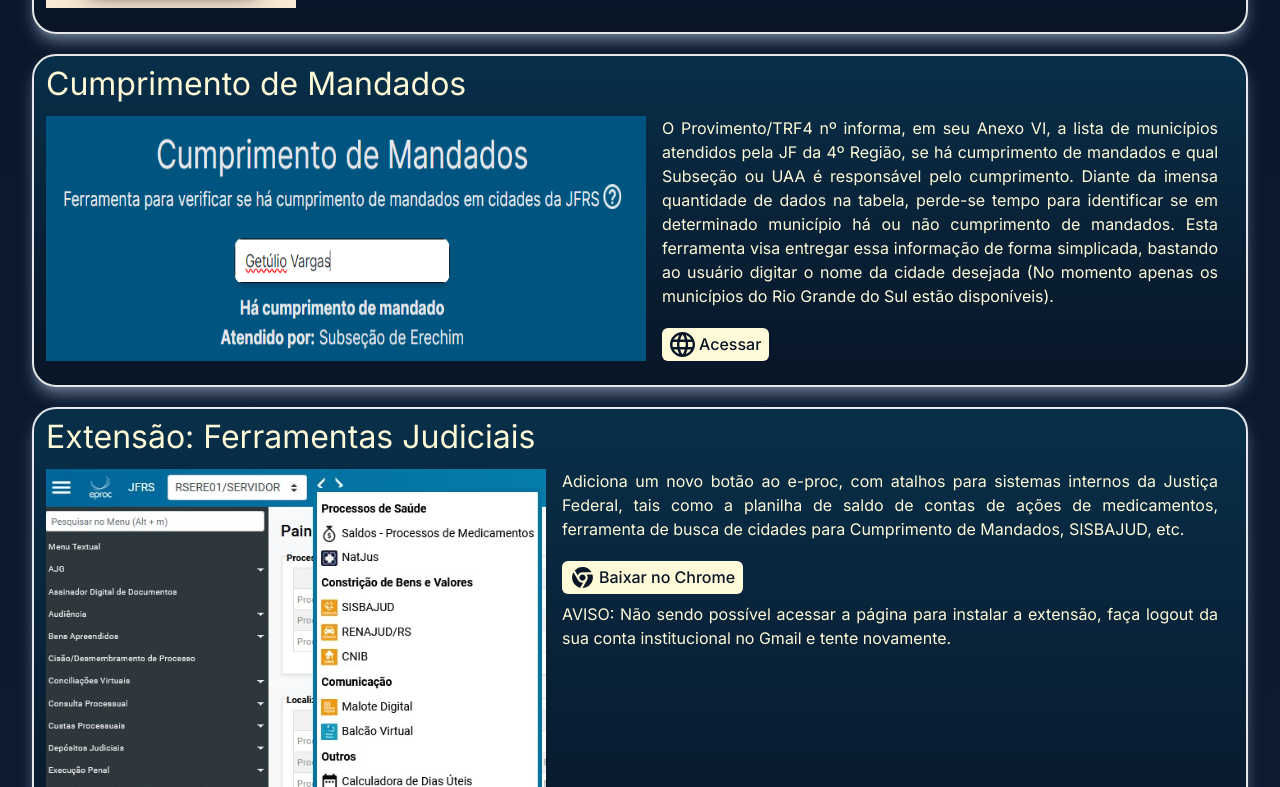
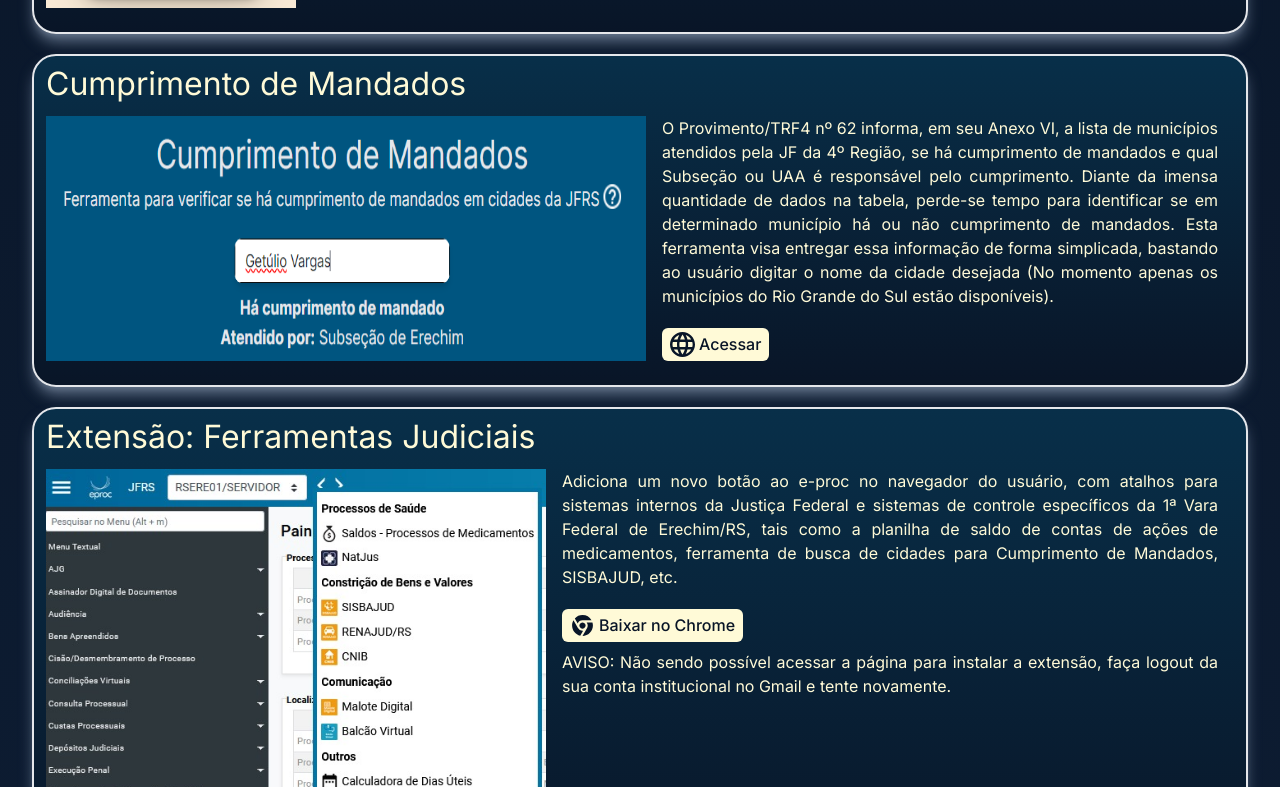
Before and after one commit to joaotextor/ferramentas-jf, a Next.js app: page /ferramentas-jf/ in a window 1280 px wide. Shown: the part 769-1556 px from the top of the page. Built offline with nearby package versions, Linux system fonts and the light colour scheme.

Commit message:
Update page.tsx

```diff
--- a/src/app/page.tsx
+++ b/src/app/page.tsx
@@ -94,7 +94,7 @@
             <div className="flex flex-wrap gap-4 justify-center max-md:mt-4">
               <ToolCard
                 title="Calculadora de dias úteis"
-                description="Apesar de o sistema e-Proc calcular automaticamente os dias úteis quando definimos um prazo de intimação, existem hipóteses em que necessitamos que o prazo se inicie somente a partir de determinada data (ex.: o prazo para entrega do laudo a partir da data da perícia). Esta ferramenta permite obter a data final por meio da seleção de uma data futura e a indicação do número de dias úteis a serem contados a partir dessa data. A ferramenta utiliza todos os feriados de 2023 até o final das férias advocatícias (20/01) de 2024, e considera individualmente os feriados municipais no Rio Grande do Sul (em breve também Santa Catarina e Paraná)."
+                description="Apesar de o sistema e-Proc calcular automaticamente os dias úteis quando definimos um prazo de intimação, existem hipóteses em que necessitamos que o prazo se inicie somente a partir de determinada data (ex.: o prazo para entrega do laudo a partir da data da perícia). Esta ferramenta permite obter a data final por meio da seleção de uma data futura e a indicação do número de dias úteis a serem contados a partir dessa data. A ferramenta utiliza todos os feriados nacionais, estaduais e dos municípios das Subseções que compõem a 4ª Região."
                 imageUrl={ssDiasUteis}
                 imageWidth={250}
                 buttons={[
@@ -109,7 +109,7 @@
               />
               <ToolCard
                 title="Cumprimento de Mandados"
-                description="O Provimento/TRF4 nº informa, em seu Anexo VI, a lista de municípios atendidos pela JF da 4º Região, se há cumprimento de mandados e qual Subseção ou UAA é responsável pelo cumprimento. Diante da imensa quantidade de dados na tabela, perde-se tempo para identificar se em determinado município há ou não cumprimento de mandados. Esta ferramenta visa entregar essa informação de forma simplicada, bastando ao usuário digitar o nome da cidade desejada (No momento apenas os municípios do Rio Grande do Sul estão disponíveis)."
+                description="O Provimento/TRF4 nº 62 informa, em seu Anexo VI, a lista de municípios atendidos pela JF da 4º Região, se há cumprimento de mandados e qual Subseção ou UAA é responsável pelo cumprimento. Diante da imensa quantidade de dados na tabela, perde-se tempo para identificar se em determinado município há ou não cumprimento de mandados. Esta ferramenta visa entregar essa informação de forma simplicada, bastando ao usuário digitar o nome da cidade desejada (No momento apenas os municípios do Rio Grande do Sul estão disponíveis)."
                 imageUrl={ssMandados}
                 imageWidth={600}
                 buttons={[
@@ -124,7 +124,7 @@
               />
               <ToolCard
                 title="Extensão: Ferramentas Judiciais"
-                description="Adiciona um novo botão ao e-proc, com atalhos para sistemas internos da Justiça Federal, tais como a planilha de saldo de contas de ações de medicamentos,  ferramenta de busca de cidades para Cumprimento de Mandados, SISBAJUD, etc."
+                description="Adiciona um novo botão ao e-proc no navegador do usuário, com atalhos para sistemas internos da Justiça Federal e sistemas de controle específicos da 1ª Vara Federal de Erechim/RS, tais como a planilha de saldo de contas de ações de medicamentos,  ferramenta de busca de cidades para Cumprimento de Mandados, SISBAJUD, etc."
                 imageUrl={ssFerramentas}
                 imageWidth={500}
                 buttons={[
```
